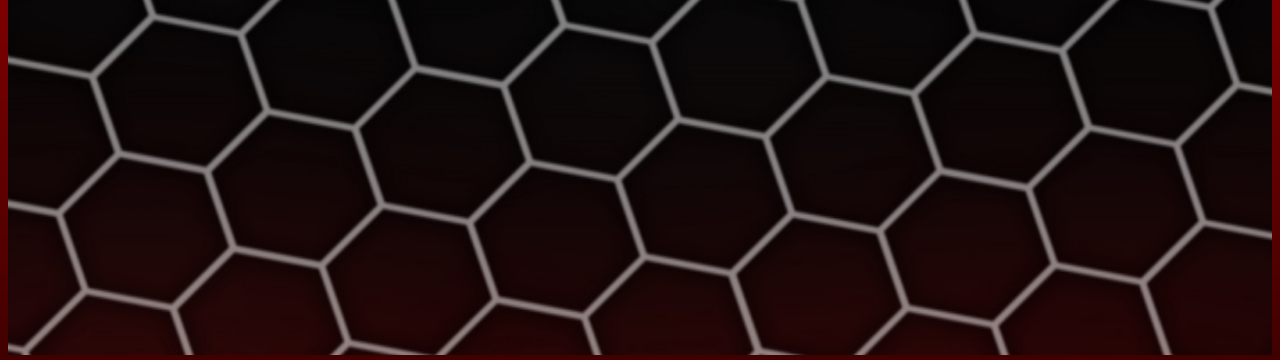
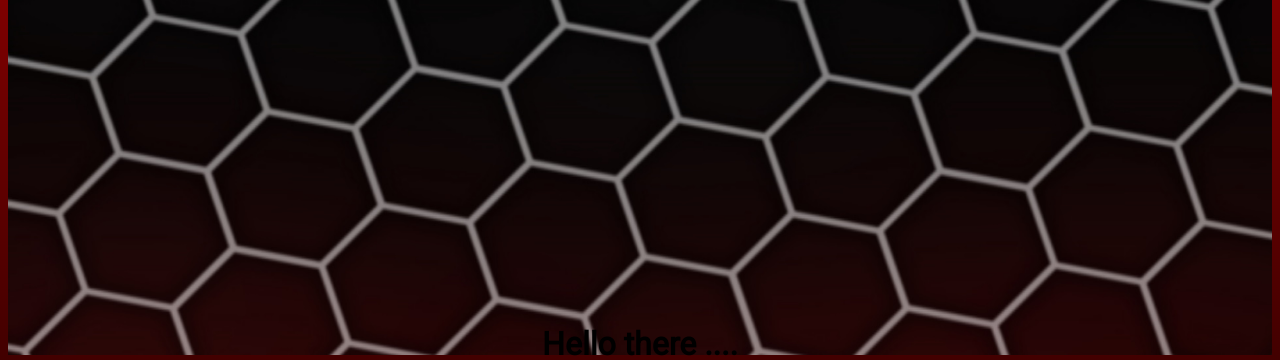
Before and after one commit to zModz/mods-portfolio, a PHP site: page / in a window 1280 px wide. Shown: the part 77-437 px from the top of the page. Run offline with PHP 8.4, Linux system fonts and the light colour scheme.

Commit message:
Made the navbar follow the user, added a text to the banner, and started adding more content to the page

```diff
--- a/index.html
+++ b/index.html
@@ -6,6 +6,7 @@
     <meta name="viewport" content="width=device-width, initial-scale=1.0">
     <title>Portfolio</title>
 
+    <!-- Style.css -->
     <link rel="stylesheet" href="style.css">
 </head>
 <body>
@@ -18,8 +19,10 @@
     </nav>
     <div class="banner">
         <img src="Images/box1_bg.jpg" alt="" class="img-banner">
+        <h1 class="banner-text">Hello there ....</h1>
     </div>
     <div class="content">
+        <!-- Showcase boxes -->
         <div class="box2" id="leftbox">
             <img class="games_logos" id="ufo" src="Images/box2_logo_ufo.png" alt="">
         </div>
@@ -30,5 +33,10 @@
             <img class="games_logos" id="jump" src="Images/box2_logo_jump.png" alt="">
         </div>
     </div>
+    <!-- Information -->
+    <div class="box3">
+        <!-- <img src="" alt="" srcset=""> -->
+        <div class="text-box3">Information</div>
+    </div>
 </body>
 </html>
--- a/style.css
+++ b/style.css
@@ -6,6 +6,7 @@ body{
 }
 
 .navbar{
+    position: sticky;
     display: flex;
     flex-direction: row;
     justify-content: center;
@@ -42,6 +43,13 @@ body{
     max-width: 100%;
 }
 
+.banner-text{
+    position: absolute;
+    top: 50%;
+    left: 50%;
+    transform: translate(-50%, -50%);
+}
+
 /*Content*/
 .content{
     display: flex;
@@ -72,3 +80,5 @@ body{
 .games_logos{
     max-width: 100%;
 }
+
+/* Information */
```
